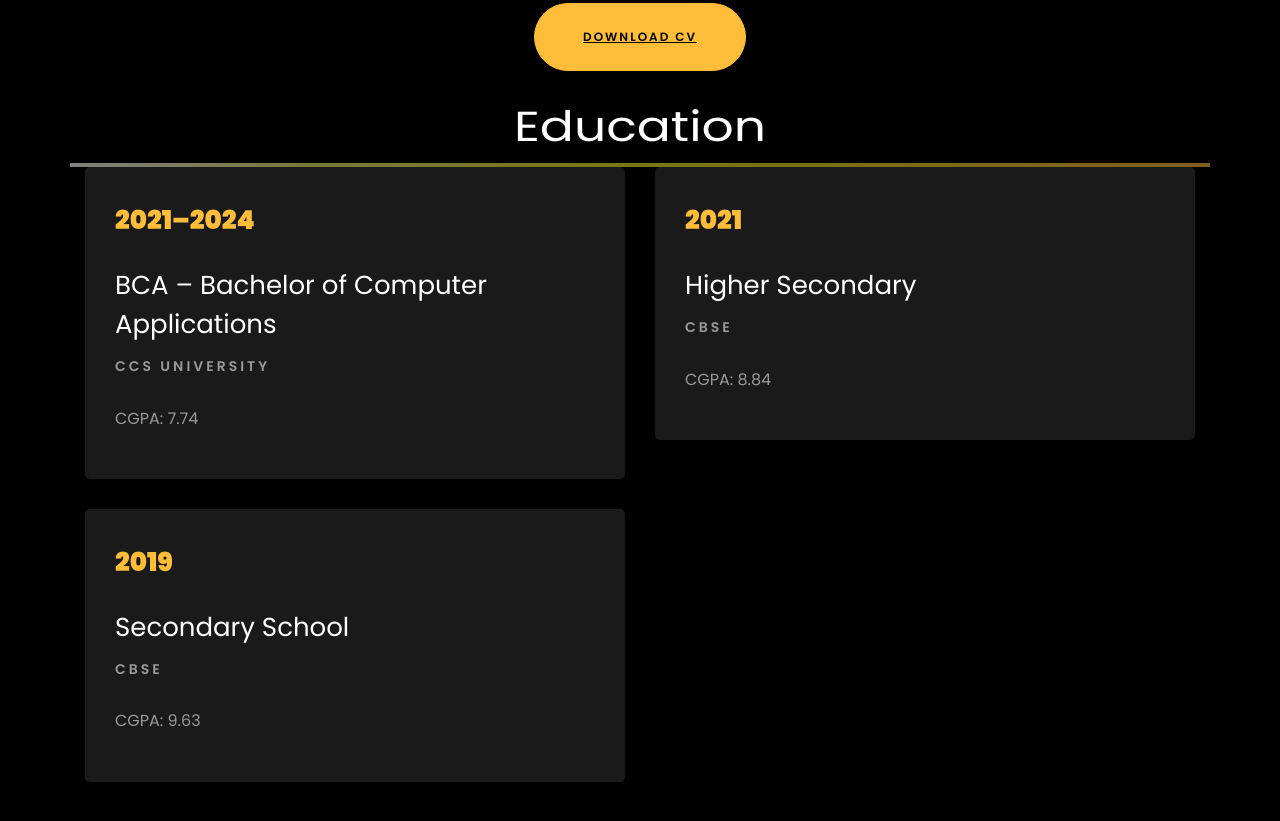
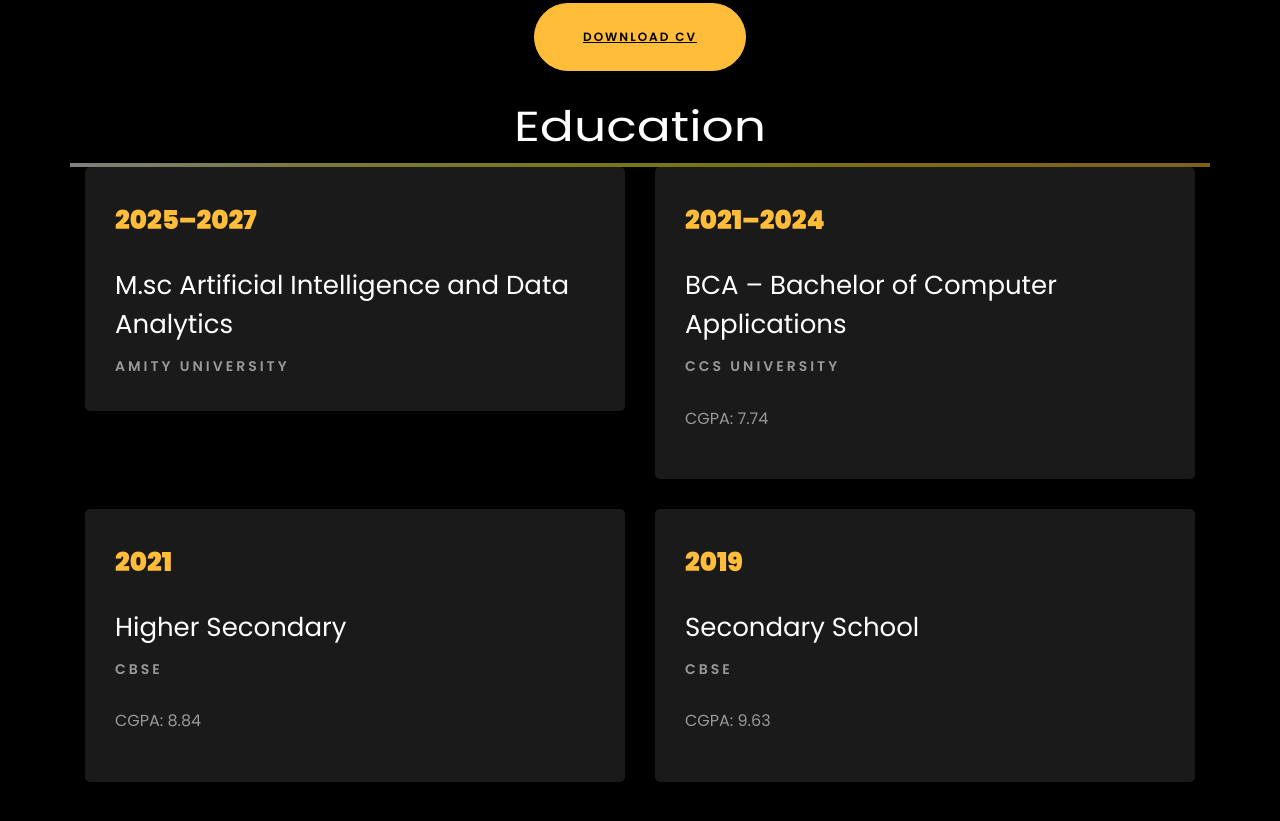
Before and after one commit to ritikagoyal0018/ritikagoyal.portfolio.io, a plain HTML site: page index.html in a window 1280 px wide. Shown: the part 2458-3279 px from the top of the page. Drawn offline with Linux system fonts and the light colour scheme; files whose address does not match are found by name.

Commit message:
Add M.sc degree information to index.html
Added educational details for M.sc in Artificial Intelligence and Data Analytics.

```diff
--- a/index.html
+++ b/index.html
@@ -306,7 +306,16 @@
     </div>
 
     <div class="row">
+
+
       <div class="col-md-6">
+        <div class="resume-wrap ftco-animate">
+          <span class="date">2025–2027</span>
+          <h2>M.sc Artificial Intelligence and Data Analytics</h2>
+          <span class="position">Amity University</span>
+        </div>
+      </div>
+	<div class="col-md-6">
         <div class="resume-wrap ftco-animate">
           <span class="date">2021–2024</span>
           <h2>BCA – Bachelor of Computer Applications</h2>
```
